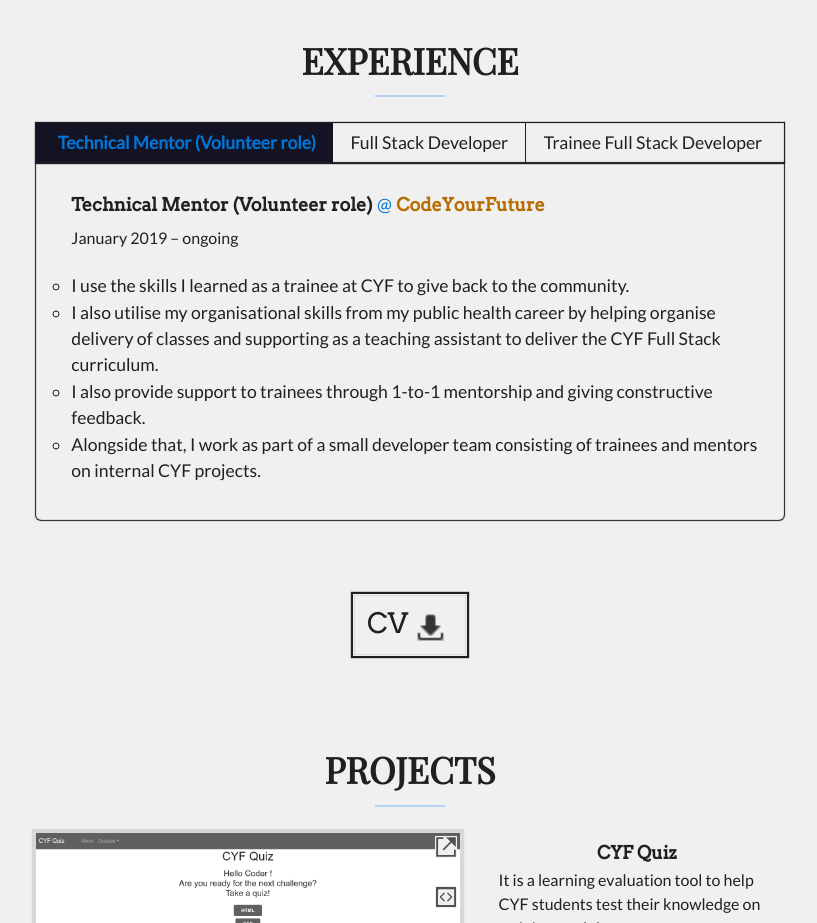
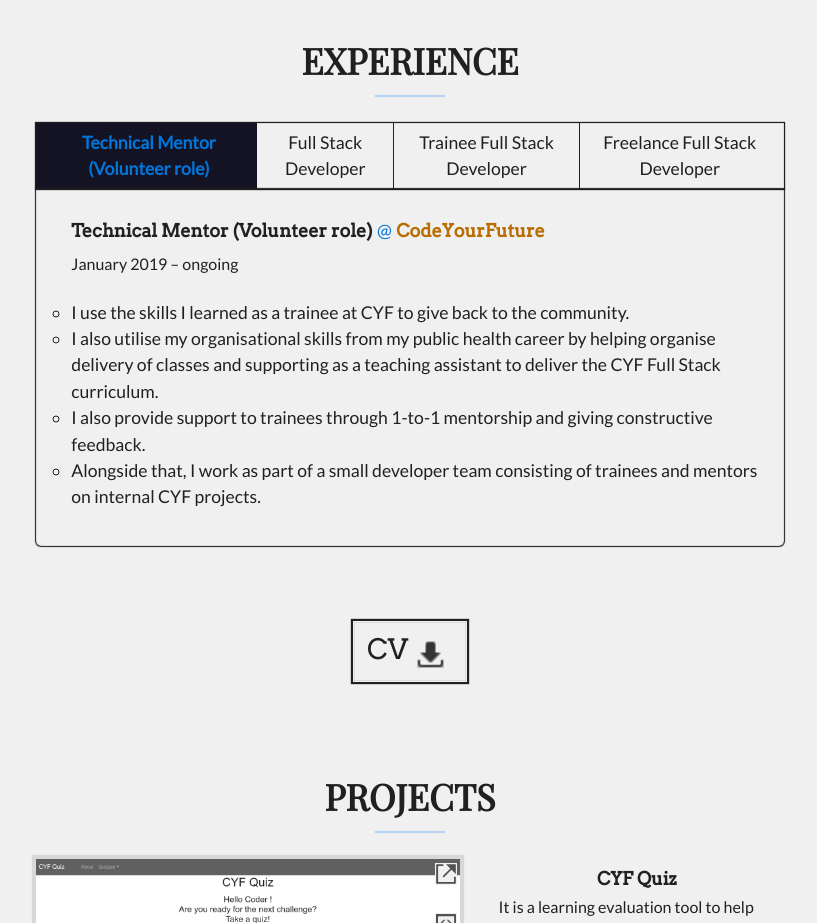
Before and after one commit to abdulkadiret/personal-portfolio, a React (Create React App) app: page / in a window 1280 px wide. Shown: the part 1940-2863 px from the top of the page, without its empty margins (230-1047 px from the left). Built offline with nearby package versions, Linux system fonts and the light colour scheme; a web font is replaced by a local one.

Commit message:
Update experiance

```diff
--- a/src/assets/data/experianceData.json
+++ b/src/assets/data/experianceData.json
@@ -2,6 +2,7 @@
     {
       "id": 1,
       "company": "CodeYourFuture",
+      "companyURL": "https://codeyourfuture.io",
       "location": "Glasgow, UK",
       "title": "Technical Mentor (Volunteer role)",
       "date": "January 2019 – ongoing",
@@ -12,6 +13,7 @@
     {
       "id": 2,
       "company": "CodeYourFuture",
+      "companyURL": "https://codeyourfuture.io",
       "location": "Glasgow, UK",
       "title": "Full Stack Developer",
       "date": "April 2020 – November 2020",
@@ -22,11 +24,25 @@
     {
       "id": 3,
       "company": "CodeYourFuture",
+      "companyURL": "https://codeyourfuture.io",
       "location": "Glasgow, UK",
       "title": "Trainee Full Stack Developer",
       "date": "Jan 2018 – Sep 2018",
       "role": [
         "I worked on both the frontend and backend of the project taking responsibility for building new features and fixing bugs.", "I participated in Scrum ceremonies from sprint planning, daily standups and retrospectives. I used project management tools like Trello to track my progress throughout each sprint, opened PRs and implemented any code review comments while remaining active and communicative on slack.", "The app was built in an Agile environment following the Model View Controller(MVC) design pattern using different technologies, tools and processes such as React, Node, PostgreSQL, Bootstrap, Git, GitHub, VSCode and Heroku."
       ]
+    },
+    {
+      "id": 4,
+      "company": "Many Studio",
+      "companyURL": "https://www.manystudios.co.uk",
+      "location": "Glasgow, UK",
+      "title": "Freelance Full Stack Developer",
+      "date": "Feb 2021 – Apr 2021",
+      "role": [
+        "I developed an interactive online exhibition 'For Good or Ill' for  Many Studios. I worked closely with the program manager and a tech lead, building an interactive website using vanilla HTML and CSS, and jQuery.",
+        "We followed an agile approach with weekly sprints including sprint planning, async standups and end of sprint demos.",
+        "My role involved developing the microsite, cross-browser testing, debugging and ensuring its deployment in production."
+      ]
     }
   ]
--- a/src/components/Experience/index.js
+++ b/src/components/Experience/index.js
@@ -38,6 +38,7 @@ const Experience = ({ className }) => {
             {myExperience === 1 && <ExperienceDetail id='1' />}
             {myExperience === 2 && <ExperienceDetail id='2' />}
             {myExperience === 3 && <ExperienceDetail id='3' />}
+            {myExperience === 4 && <ExperienceDetail id='4' />}
           </div>
         </Container>
       </section>
@@ -79,7 +80,7 @@ const ExperienceDetail = ({ id }) => {
               <span className='pr-1 at'>@</span>
               <span className='at'>
                 <a
-                  href='https://codeyourfuture.io/'
+                  href={foundExperience.companyURL}
                   target='_blank'
                   rel='noopener noreferrer'
                   className='company__name'
```
